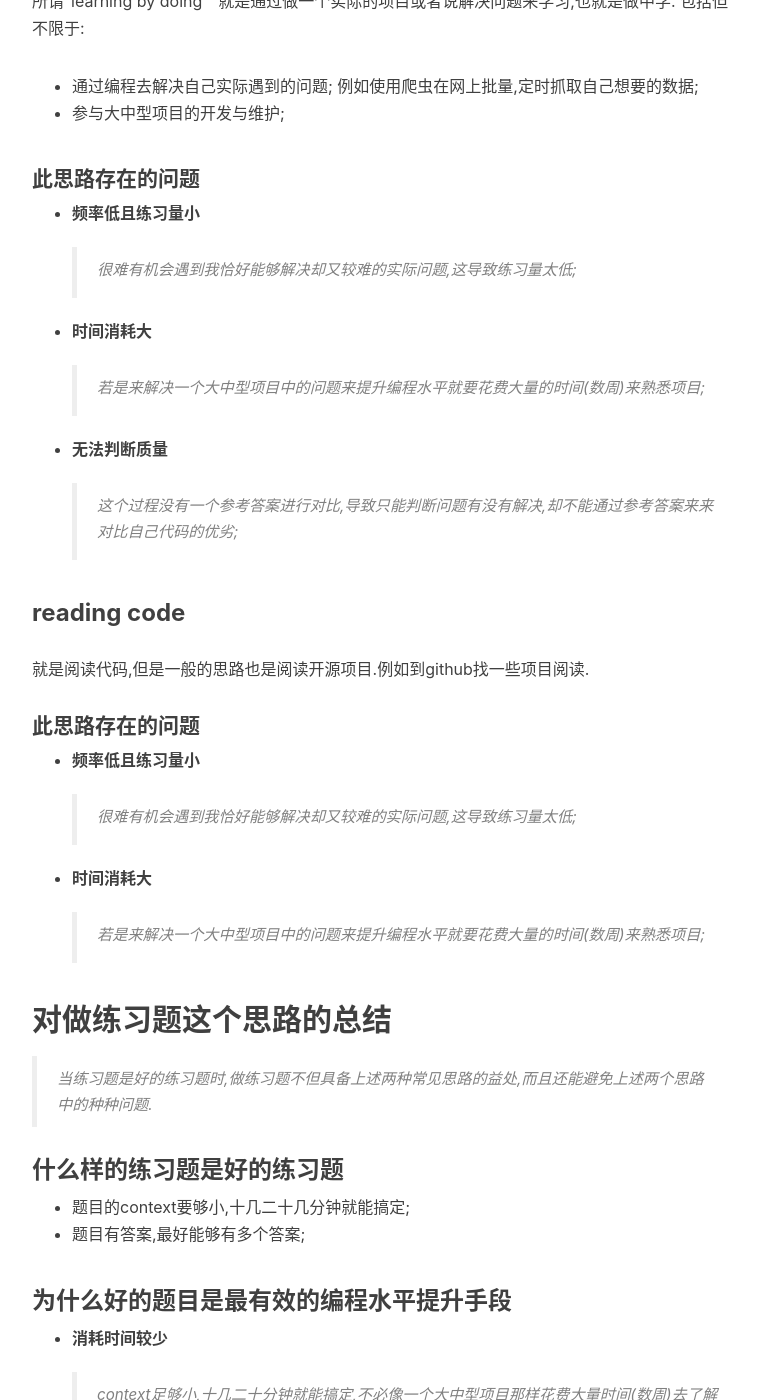
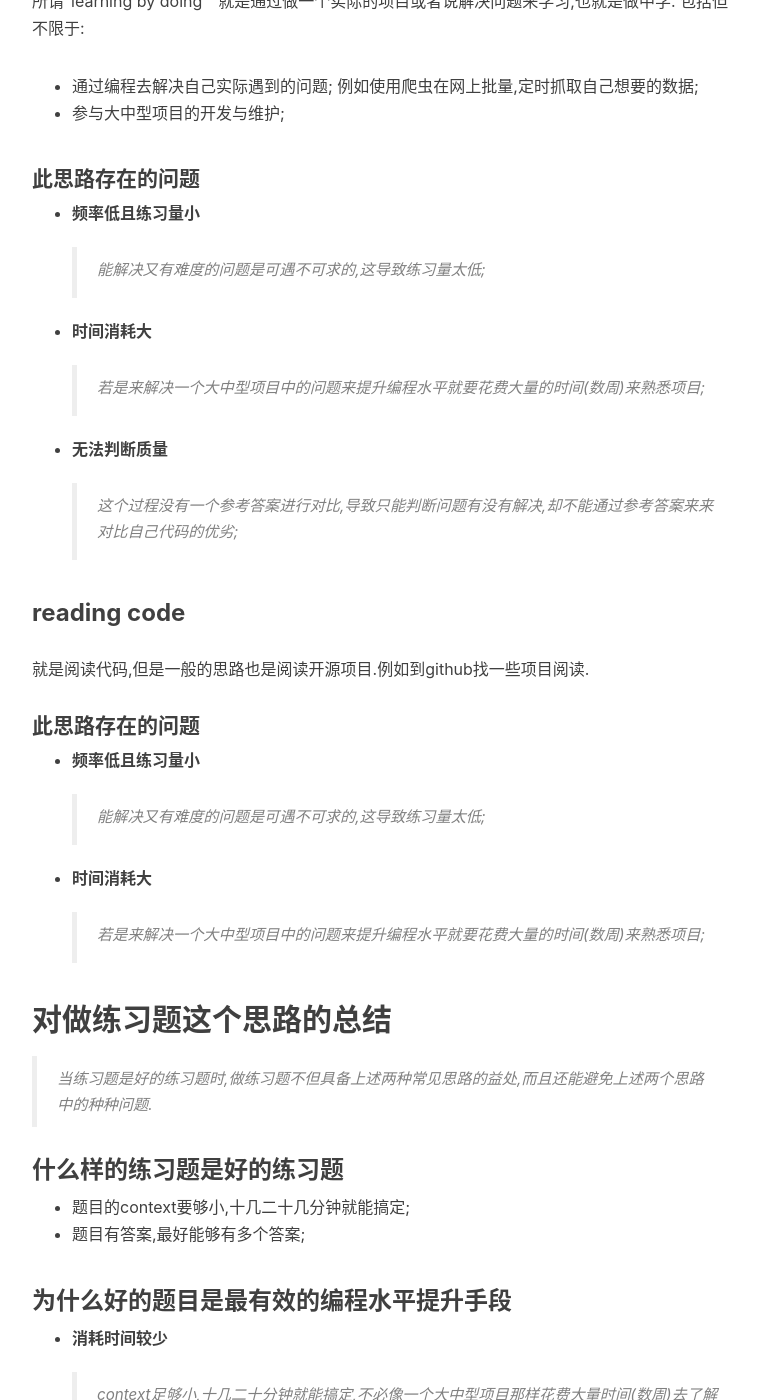
Before and after one commit to SCH94/mind1949.github.io, a Jekyll site: the page built from _posts/18-06-06-对做练习题的重新.md, in a window 1280 px wide and 1400 px high, scrolled down 1293 px. Shown: the whole window, without its empty margins (233-991 px from the left). Built offline with Jekyll 4.4.1, drawn with Linux system fonts in a browser that asks for light colours; nearby versions of some CDN libraries; comment, search, counter and statistics services are not loaded.

Commit message:
Update 18-06-06-对做练习题的重新.md

```diff
--- a/_posts/18-06-06-对做练习题的重新.md
+++ b/_posts/18-06-06-对做练习题的重新.md
@@ -36,7 +36,7 @@ tags:
 #### 此思路存在的问题
 * **频率低且练习量小**
 
-    > 很难有机会遇到我恰好能够解决却又较难的实际问题,这导致练习量太低;
+    > 能解决又有难度的问题是可遇不可求的,这导致练习量太低;
 * **时间消耗大**
 
     > 若是来解决一个大中型项目中的问题来提升编程水平就要花费大量的时间(数周)来熟悉项目;
@@ -50,7 +50,7 @@ tags:
 ####  此思路存在的问题
 * **频率低且练习量小**
 
-    > 很难有机会遇到我恰好能够解决却又较难的实际问题,这导致练习量太低;
+    > 能解决又有难度的问题是可遇不可求的,这导致练习量太低;
 * **时间消耗大**
 
     > 若是来解决一个大中型项目中的问题来提升编程水平就要花费大量的时间(数周)来熟悉项目;
```
